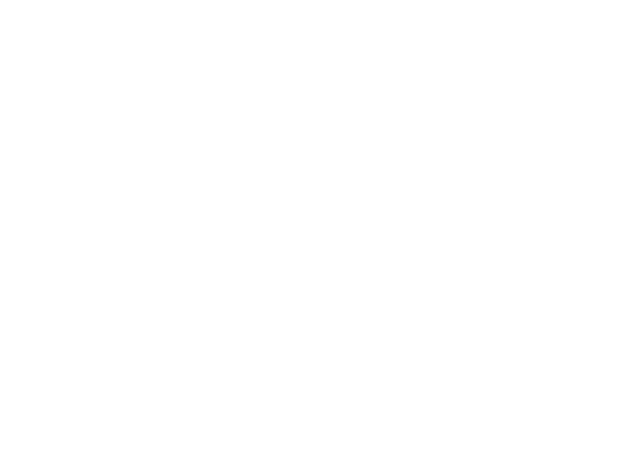
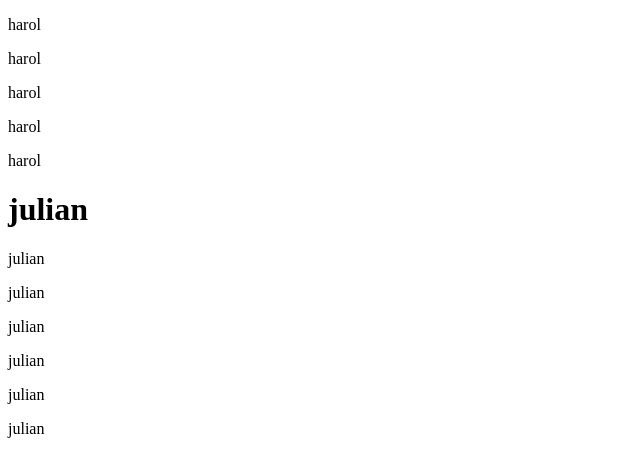
Before and after one commit to harolgarcia24/web1, a plain HTML site: page ejercicio.html in a window 1280 px wide. Shown: the whole page, without its empty margins (0-640 px from the left). Drawn offline with Linux system fonts and the light colour scheme.

Commit message:
ejercicio practico

```diff
--- a/ejercicio.html
+++ b/ejercicio.html
@@ -6,6 +6,18 @@
     <title>Document</title>
 </head>
 <body>
+    <p>harol</p>
+    <p>harol</p>
+    <p>harol</p>
+    <p>harol</p>
+    <p>harol</p>
+    <h1>julian</h1>
+    <p>julian</p>
+    <p>julian</p>
+    <p>julian</p>
+    <p>julian</p>
+    <p>julian</p>
+    <p>julian</p>
 
 </body>
 </html>
```
